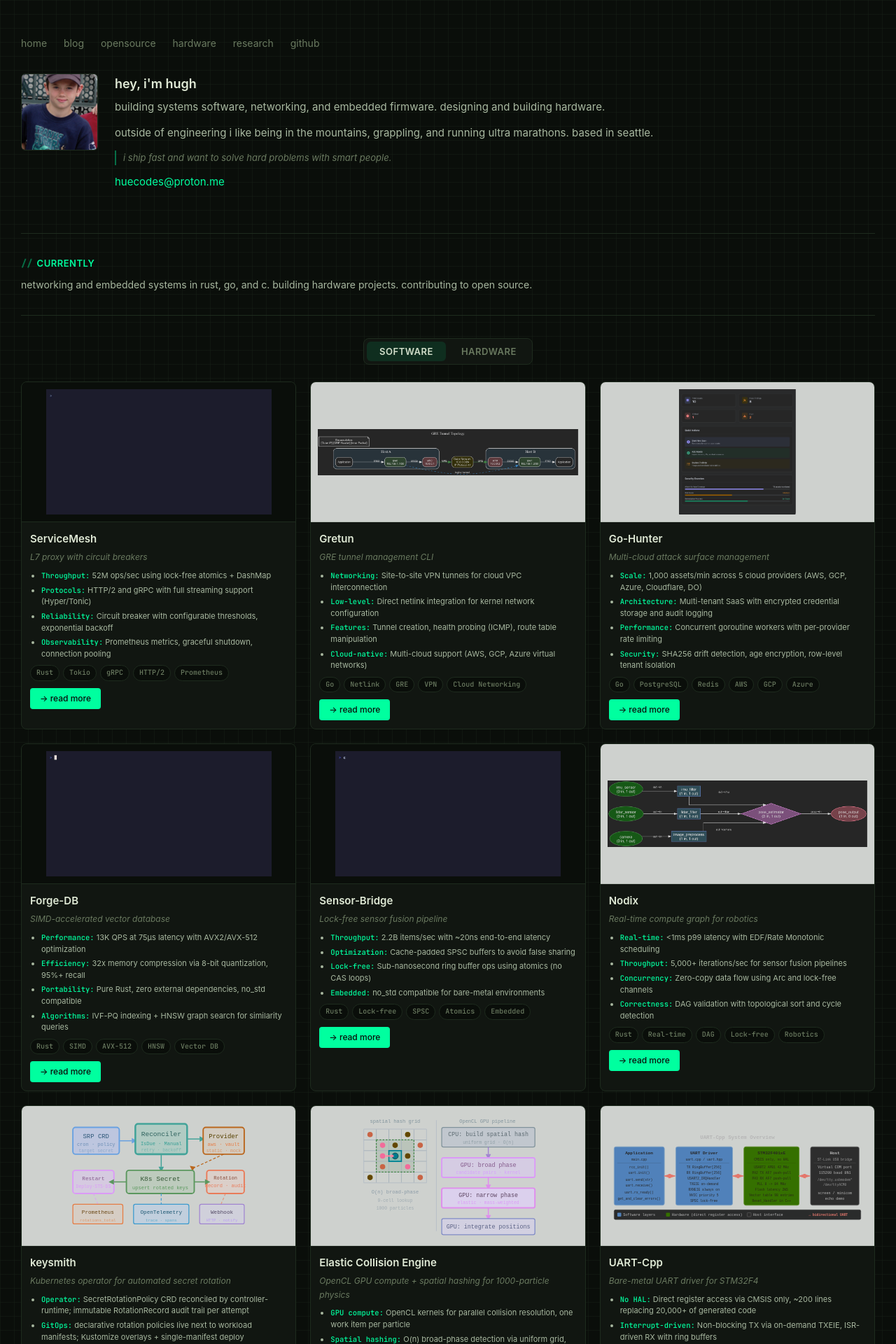
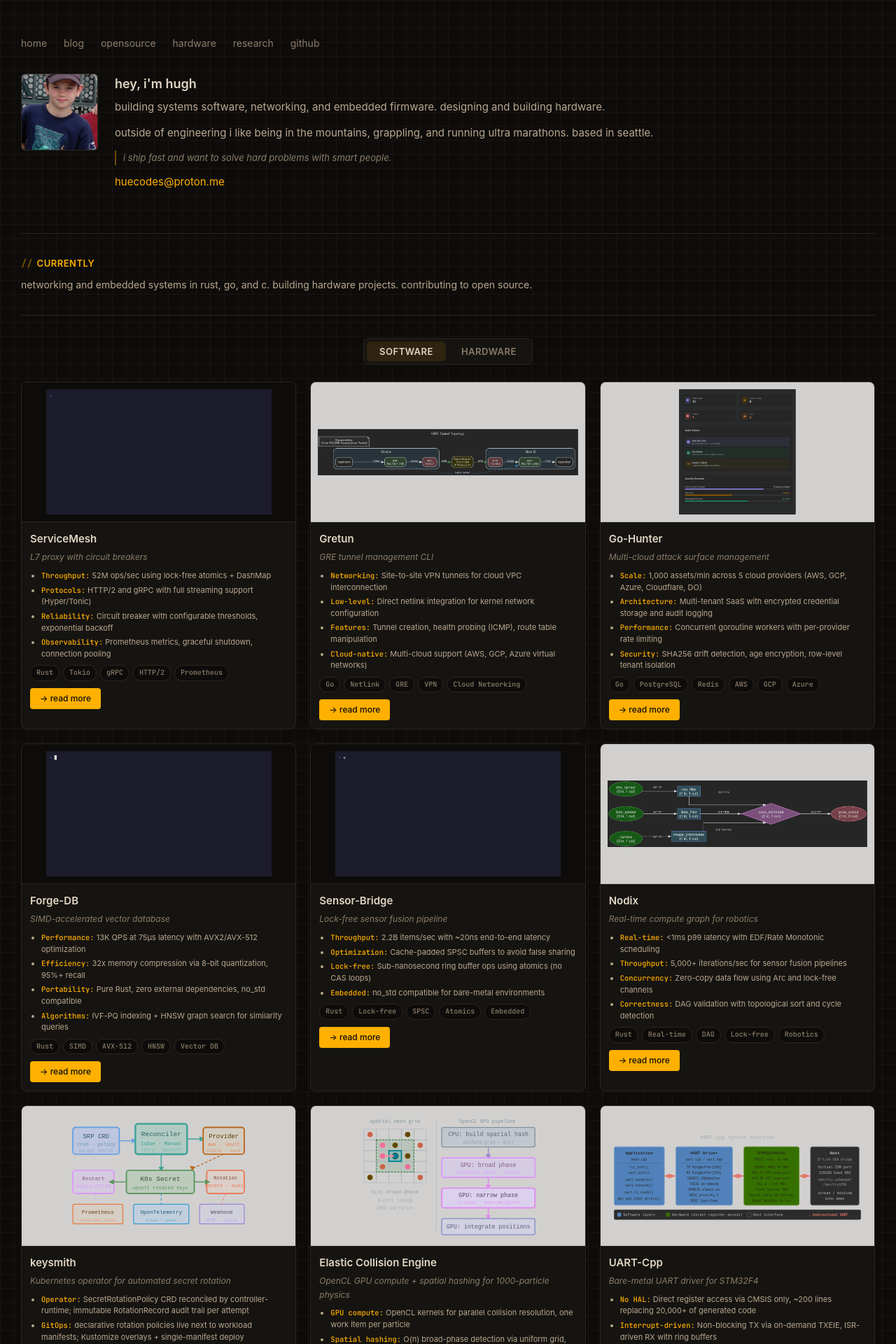
Before and after one commit to HueCodes/HueCodes.github.io, a Jekyll site: the page built from index-previous.md, in a window 1280 px wide. Shown: the top 1920 px of the page at 70% size. Built offline with Jekyll 4.4.1, drawn with Linux system fonts in a browser that asks for light colours.

Commit message:
amber CRT color theme

```diff
--- a/_layouts/grid.html
+++ b/_layouts/grid.html
@@ -19,31 +19,31 @@
       width: 8px;
     }
     ::-webkit-scrollbar-track {
-      background: #0a0e0a;
+      background: #0e0c0a;
     }
     ::-webkit-scrollbar-thumb {
-      background: #1e2b1e;
+      background: #2b261e;
       border-radius: 4px;
     }
     ::-webkit-scrollbar-thumb:hover {
-      background: #3a5a3a;
+      background: #5a4a2a;
     }
 
     /* Text selection */
     ::selection {
-      background: rgba(0, 255, 159, 0.25);
-      color: #e0ead6;
+      background: rgba(255, 176, 0, 0.25);
+      color: #e0d6c4;
     }
 
     body {
       font-family: -apple-system, BlinkMacSystemFont, "Segoe UI", Roboto, sans-serif;
       font-size: 15px;
       line-height: 1.65;
-      color: #d4e0cc;
-      background: #0a0e0a;
+      color: #e0d6c4;
+      background: #0e0c0a;
       background-image:
-        linear-gradient(rgba(30, 43, 30, 0.3) 1px, transparent 1px),
-        linear-gradient(90deg, rgba(30, 43, 30, 0.3) 1px, transparent 1px);
+        linear-gradient(rgba(43, 38, 30, 0.3) 1px, transparent 1px),
+        linear-gradient(90deg, rgba(43, 38, 30, 0.3) 1px, transparent 1px);
       background-size: 20px 20px;
       max-width: 1400px;
       margin: 0 auto;
@@ -51,13 +51,13 @@
     }
 
     a {
-      color: #00ff9f;
+      color: #ffb000;
       text-decoration: none;
       transition: color 0.15s ease;
     }
 
     a:hover {
-      color: #66ffc5;
+      color: #ffc84d;
     }
 
     /* --- Fade-in animation --- */
@@ -80,7 +80,7 @@
 
     nav a {
       margin-right: 1.25rem;
-      color: #6a7a60;
+      color: #8a7d6a;
       position: relative;
     }
 
@@ -91,12 +91,12 @@
       left: 0;
       width: 0;
       height: 1px;
-      background: #00ff9f;
+      background: #ffb000;
       transition: width 0.2s ease;
     }
 
     nav a:hover {
-      color: #d4e0cc;
+      color: #e0d6c4;
     }
 
     nav a:hover::after {
@@ -122,43 +122,43 @@
       border-radius: 6px;
       object-fit: cover;
       flex-shrink: 0;
-      border: 1px solid #1e2b1e;
+      border: 1px solid #2b261e;
       transition: border-color 0.3s ease, box-shadow 0.3s ease;
     }
 
     .photo:hover {
-      border-color: rgba(0, 255, 159, 0.5);
-      box-shadow: 0 0 20px rgba(0, 255, 159, 0.15);
+      border-color: rgba(255, 176, 0, 0.5);
+      box-shadow: 0 0 20px rgba(255, 176, 0, 0.15);
     }
 
     .intro-header h1 {
       font-size: 18px;
       font-weight: 600;
       margin-bottom: 0.4rem;
-      color: #e0ead6;
+      color: #e0d6c4;
     }
 
     .intro-header p {
       font-size: 15px;
-      color: #a8b8a0;
+      color: #b8a890;
       margin: 0 0 0.75rem 0;
     }
 
     .intro-header .tagline {
       font-size: 13px;
-      color: #6a7a60;
-      border-left: 2px solid rgba(0, 255, 159, 0.4);
+      color: #8a7d6a;
+      border-left: 2px solid rgba(255, 176, 0, 0.4);
       padding-left: 10px;
     }
 
     .intro-header a {
-      color: #00ff9f;
+      color: #ffb000;
     }
 
     /* --- Divider --- */
     .divider {
       border: none;
-      border-top: 1px solid #1e2b1e;
+      border-top: 1px solid #2b261e;
       margin: 2rem 0;
     }
 
@@ -173,7 +173,7 @@
       font-weight: 600;
       text-transform: uppercase;
       letter-spacing: 0.5px;
-      color: #00ff9f;
+      color: #ffb000;
       margin-bottom: 0.5rem;
     }
 
@@ -186,7 +186,7 @@
 
     .section p {
       font-size: 14px;
-      color: #a8b8a0;
+      color: #b8a890;
       line-height: 1.65;
     }
 
@@ -199,8 +199,8 @@
     }
 
     .project-card {
-      background: #111611;
-      border: 1px solid #1e2b1e;
+      background: #161411;
+      border: 1px solid #2b261e;
       border-radius: 8px;
       overflow: hidden;
       transition: transform 0.25s ease, box-shadow 0.25s ease, border-color 0.25s ease;
@@ -208,8 +208,8 @@
 
     .project-card:hover {
       transform: translateY(-4px);
-      box-shadow: 0 0 20px rgba(0, 255, 159, 0.15), 0 8px 24px rgba(0, 0, 0, 0.4);
-      border-color: rgba(0, 255, 159, 0.4);
+      box-shadow: 0 0 20px rgba(255, 176, 0, 0.15), 0 8px 24px rgba(0, 0, 0, 0.4);
+      border-color: rgba(255, 176, 0, 0.4);
     }
 
     .project-card img {
@@ -217,8 +217,8 @@
       height: 200px;
       object-fit: contain;
       display: block;
-      border-bottom: 1px solid #1e2b1e;
-      background: #0a0e0a;
+      border-bottom: 1px solid #2b261e;
+      background: #0e0c0a;
       padding: 10px;
     }
 
@@ -244,17 +244,17 @@
     }
 
     .card-content h3 a {
-      color: #e0ead6;
+      color: #e0d6c4;
       text-decoration: none;
       transition: color 0.15s ease;
     }
 
     .card-content h3 a:hover {
-      color: #00ff9f;
+      color: #ffb000;
     }
 
     .tagline {
-      color: #6a7a60;
+      color: #8a7d6a;
       font-size: 12px;
       margin: 0 0 8px 0;
       font-style: italic;
@@ -265,7 +265,7 @@
       padding-left: 16px;
       font-size: 11px;
       line-height: 1.5;
-      color: #a8b8a0;
+      color: #b8a890;
     }
 
     .card-content ul li {
@@ -273,7 +273,7 @@
     }
 
     .card-content ul strong {
-      color: #00ff9f;
+      color: #ffb000;
       font-family: 'JetBrains Mono', 'SF Mono', monospace;
       font-weight: 500;
       font-size: 10.5px;
@@ -290,17 +290,17 @@
       font-size: 10px;
       font-weight: 500;
       font-family: 'JetBrains Mono', 'SF Mono', monospace;
-      color: #6a7a60;
-      background: #0a0e0a;
+      color: #8a7d6a;
+      background: #0e0c0a;
       padding: 2px 8px;
       border-radius: 12px;
-      border: 1px solid #1e2b1e;
+      border: 1px solid #2b261e;
       white-space: nowrap;
       transition: border-color 0.15s ease, color 0.15s ease;
     }
 
     .project-card:hover .tech span {
-      border-color: rgba(0, 255, 159, 0.2);
+      border-color: rgba(255, 176, 0, 0.2);
     }
 
     .blog-link {
@@ -311,8 +311,8 @@
       display: inline-block;
       font-size: 12px;
       font-weight: 500;
-      color: #0a0e0a;
-      background: #00ff9f;
+      color: #0e0c0a;
+      background: #ffb000;
       padding: 5px 14px;
       border-radius: 4px;
       text-decoration: none;
@@ -320,9 +320,9 @@
     }
 
     .blog-link a:hover {
-      background: #66ffc5;
-      color: #0a0e0a;
-      box-shadow: 0 0 12px rgba(0, 255, 159, 0.3);
+      background: #ffc84d;
+      color: #0e0c0a;
+      box-shadow: 0 0 12px rgba(255, 176, 0, 0.3);
       transform: translateX(2px);
     }
 
@@ -337,7 +337,7 @@
       font-weight: 600;
       text-transform: uppercase;
       letter-spacing: 0.5px;
-      color: #00ff9f;
+      color: #ffb000;
       margin: 0 0 20px 0;
       text-align: center;
     }
@@ -357,20 +357,20 @@
 
     .oss-item {
       padding: 18px;
-      background: #111611;
+      background: #161411;
       border-radius: 8px;
-      border: 1px solid #1e2b1e;
+      border: 1px solid #2b261e;
       transition: transform 0.25s ease, border-color 0.25s ease, box-shadow 0.25s ease;
     }
 
     .oss-item:hover {
       transform: translateY(-3px);
-      border-color: rgba(0, 255, 159, 0.4);
-      box-shadow: 0 0 16px rgba(0, 255, 159, 0.1), 0 6px 20px rgba(0, 0, 0, 0.3);
+      border-color: rgba(255, 176, 0, 0.4);
+      box-shadow: 0 0 16px rgba(255, 176, 0, 0.1), 0 6px 20px rgba(0, 0, 0, 0.3);
     }
 
     .oss-item a {
-      color: #00ff9f;
+      color: #ffb000;
       text-decoration: none;
       font-size: 15px;
       font-weight: 600;
@@ -379,7 +379,7 @@
     .oss-item p {
       margin: 6px 0 0 0;
       font-size: 13px;
-      color: #6a7a60;
+      color: #8a7d6a;
       line-height: 1.5;
     }
 
@@ -387,20 +387,20 @@
     footer {
       margin-top: 60px;
       padding-top: 30px;
-      border-top: 1px solid #1e2b1e;
+      border-top: 1px solid #2b261e;
       text-align: center;
       font-size: 13px;
-      color: #3a5a3a;
+      color: #5a4a2a;
     }
 
     footer a {
-      color: #6a7a60;
+      color: #8a7d6a;
       text-decoration: none;
       transition: color 0.15s ease;
     }
 
     footer a:hover {
-      color: #00ff9f;
+      color: #ffb000;
     }
 
     /* --- Filter tabs --- */
@@ -409,8 +409,8 @@
       justify-content: center;
       gap: 4px;
       margin-bottom: 1.5rem;
-      background: #111611;
-      border: 1px solid #1e2b1e;
+      background: #161411;
+      border: 1px solid #2b261e;
       border-radius: 8px;
       padding: 4px;
       display: inline-flex;
@@ -436,7 +436,7 @@
       font-weight: 600;
       text-transform: uppercase;
       letter-spacing: 0.5px;
-      color: #6a7a60;
+      color: #8a7d6a;
       cursor: pointer;
       padding: 6px 18px;
       font-family: inherit;
@@ -444,18 +444,18 @@
     }
 
     .filter-btn.active {
-      color: #d4e0cc;
-      background: rgba(0, 255, 159, 0.1);
+      color: #e0d6c4;
+      background: rgba(255, 176, 0, 0.1);
     }
 
     .filter-btn:hover {
-      color: #d4e0cc;
+      color: #e0d6c4;
     }
 
     /* Focus styles for keyboard navigation */
     a:focus-visible,
     .filter-btn:focus-visible {
-      outline: 2px solid #00ff9f;
+      outline: 2px solid #ffb000;
       outline-offset: 2px;
       border-radius: 2px;
     }
@@ -466,7 +466,7 @@
     }
 
     .oss-view-all a {
-      color: #6a7a60;
+      color: #8a7d6a;
       text-decoration: none;
       font-size: 13px;
       font-weight: 500;
@@ -474,7 +474,7 @@
     }
 
     .oss-view-all a:hover {
-      color: #00ff9f;
+      color: #ffb000;
     }
 
     @media (max-width: 1400px) {
```
Also changed, not shown: assets/css/style.css (+32 -32 lines).
